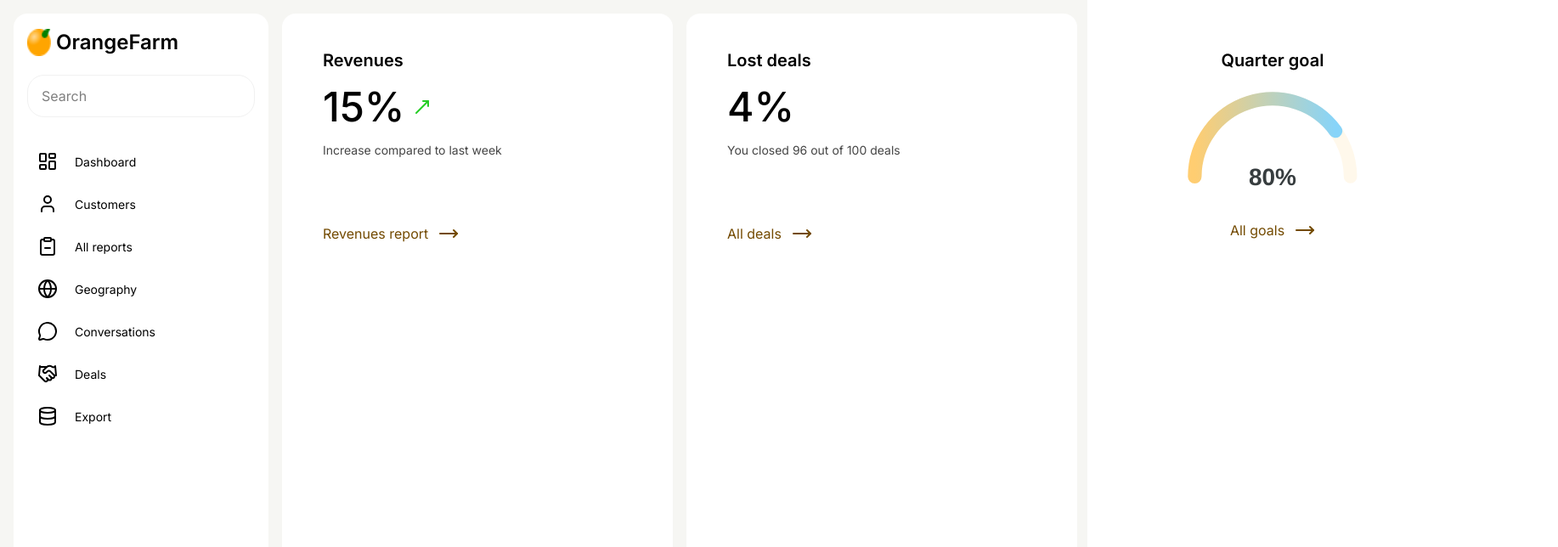
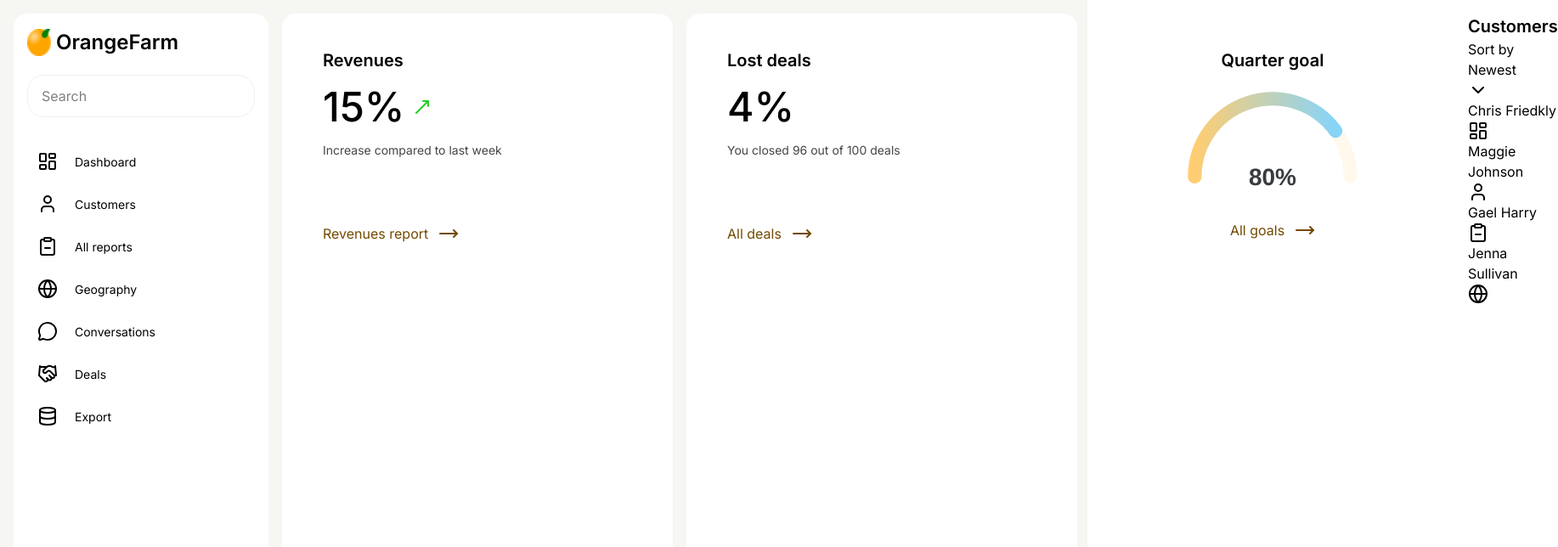
Before and after one commit to corebyte56/React-Dashboard, a React (Vite) app: page / in a window 1280 px wide. Shown: the top 644 px of the page at 85% size, 1834 px wide, since content can reach past the window. Built offline with nearby package versions, Linux system fonts and the light colour scheme.

Commit message:
display customer list with icons using map in CustomerList component

```diff
--- a/src/App.jsx
+++ b/src/App.jsx
@@ -1,11 +1,13 @@
 import React from 'react'
 import SideBar from './component/sidebar/Sidebar'
 import StatsCard from './component/Stats-Cards/StatsCard'
+import Customer from './component/Customer/Customer'
 const App = () => {
   return (
     <div className='bg-[#F6F6F3] p-4 h-screen flex gap-4'>
       <SideBar />
       <StatsCard/>
+      <Customer/>
     </div>
   )
 }
--- /dev/null
+++ b/src/component/Customer/AllCustomer.jsx
@@ -0,0 +1,11 @@
+import React from 'react'
+
+const AllCustomer = () => {
+  return (
+    <div>
+
+    </div>
+  )
+}
+
+export default AllCustomer
--- /dev/null
+++ b/src/component/Customer/Customer.jsx
@@ -0,0 +1,16 @@
+import React from 'react'
+import CustomerHeader from './CustomerHeader'
+import CustomerList from './CustomerList'
+import AllCustomer from './AllCustomer'
+
+const Customer = () => {
+  return (
+    <div>
+      <CustomerHeader/>
+      <CustomerList/>
+      <AllCustomer/>
+    </div>
+  )
+}
+
+export default Customer
--- /dev/null
+++ b/src/component/Customer/CustomerHeader.jsx
@@ -0,0 +1,13 @@
+import { ChevronDown } from 'lucide-react'
+import React from 'react'
+
+const CustomerHeader = () => {
+  return (
+    <div className=''>
+      <h2 className='text-[20px] font-semibold'>Customers</h2>
+      <a href="/">Sort by Newest <ChevronDown/></a>
+    </div>
+  )
+}
+
+export default CustomerHeader
--- /dev/null
+++ b/src/component/Customer/CustomerList.jsx
@@ -0,0 +1,30 @@
+import React from "react";
+import { LayoutDashboard, User, ClipboardMinus, Globe } from "lucide-react";
+
+const customerinfo = [
+  { name: "Chris Friedkly",      company: 'Supermarket Villanova',     icon: <LayoutDashboard /> },
+  { name: "Maggie Johnson",      company: 'Oasis Organic Inc.',        icon: <User /> },
+  { name: "Gael Harry" ,         company: 'New York Finest Fruits',    icon: <ClipboardMinus /> },
+  { name: "Jenna Sullivan",      company: 'Walmart',                   icon: <Globe /> },
+];
+
+const CustomerList = () => {
+
+
+  return (
+    <div>
+        {
+            customerinfo.map((item, index) => (
+               <div>
+                 <p key={index}>
+                {item.name} {item.icon}
+                </p>
+
+               </div>
+            ))
+        }
+    </div>
+  );
+};
+
+export default CustomerList;
```
